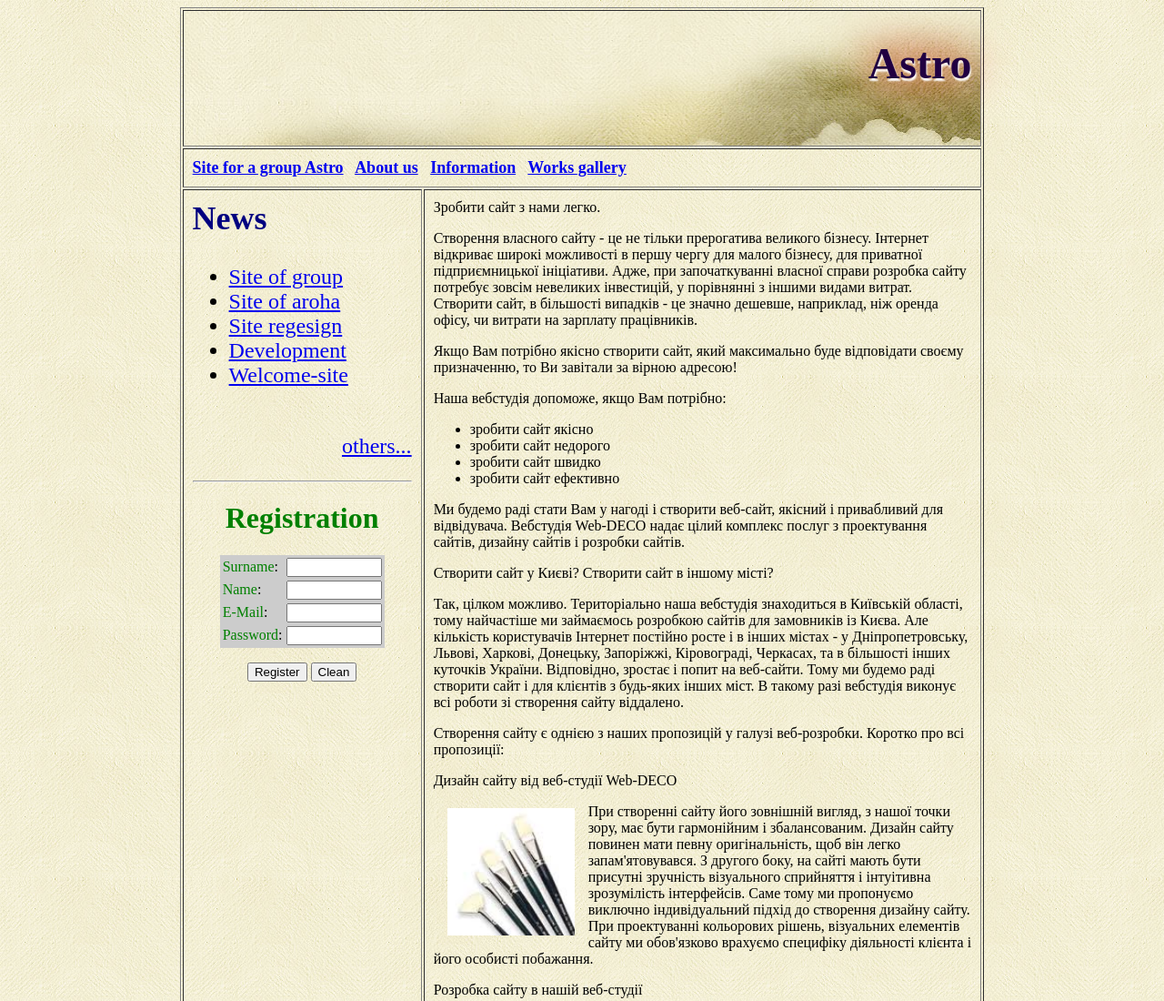
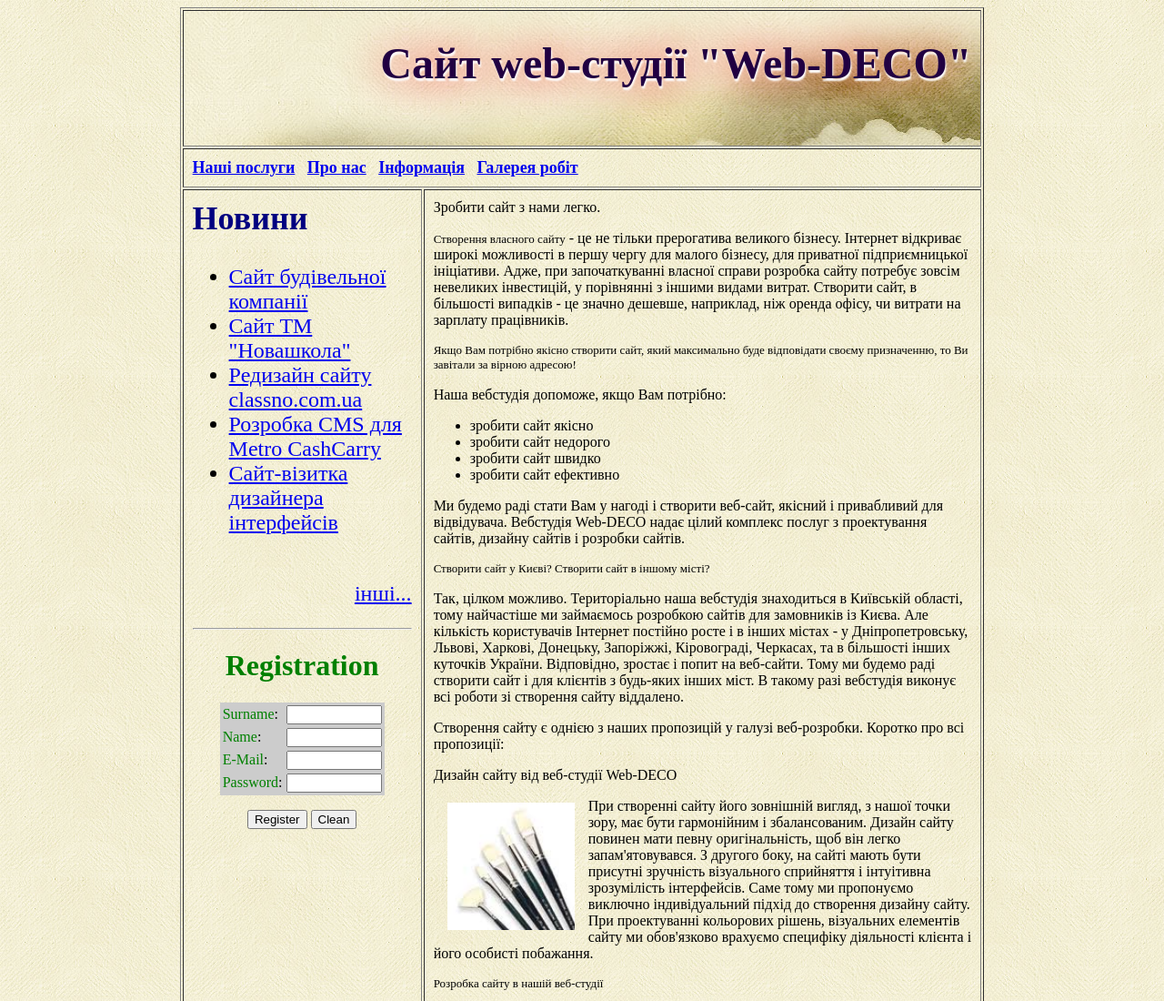
Before and after one commit to MarharytaKoreva/MarharytaKoreva.github.io, a plain HTML site: page index.html in a window 1280 px wide. Shown: the top 1100 px of the page at 91% size. Drawn offline with Linux system fonts and the light colour scheme.

Commit message:
Зміна тексту

```diff
--- a/index.html
+++ b/index.html
@@ -14,25 +14,25 @@
 		<table border="1" align="center" cellpadding="10" width="70%">
 			<tr>
 				<td background="images/bg-3.jpg" colspan="2" height="150" align="right" hspace="5">
-					<font size="5" color="Maroon"><h1 class="shadowtext">Astro</h1></font>
+					<font size="5" color="Maroon"><h1 class="shadowtext">Сайт web-студії "Web-DECO"</h1></font>
 				</td><tr>
 				<td colspan="2">
 				<font size="4"><b>
-				<a href="#">Site for a group Astro</a>&nbsp;&nbsp; <a href="#">About us</a>&nbsp;&nbsp;
-				<a href="#">Information</a>&nbsp;&nbsp; <a href="#">Works gallery</a></b></font>
+				<a href="#">Наші послуги</a>&nbsp;&nbsp; <a href="#">Про нас</a>&nbsp;&nbsp;
+				<a href="#">Інформація</a>&nbsp;&nbsp; <a href="#">Галерея робіт</a></b></font>
 				</td>
 			</tr>
 			<tr>
 				<td width="30%" valign="top">
-				<font size="5" color="navy"><h2>News</h2></font>
+				<font size="5" color="navy"><h2>Новини</h2></font>
 					<font size="5">
 				<ul>
-					<li><a href="#">Site of group</a></li>
-					<li><a href="#">Site of aroha</a></li>
-					<li><a href="#">Site regesign</a></li>
-					<li><a href="#">Development</a></li>
-					<li><a href="#">Welcome-site</a></li><br>
-					<p align="right"><a href="#">others...</a></p>
+					<li><a href="#">Сайт будівельної компанії</a></li>
+					<li><a href="#">Сайт ТМ "Новашкола"</a></li>
+					<li><a href="#">Редизайн сайту classno.com.ua</a></li>
+					<li><a href="#">Розробка CMS для Metro CashCarry</a></li>
+					<li><a href="#">Сайт-візитка дизайнера інтерфейсів</a></li><br>
+					<p align="right"><a href="#">інші...</a></p>
 				</ul>
 				</font>
 			<hr>
@@ -65,8 +65,8 @@
 </hr>
 				</td>
 				<td width="70%"><p>Зробити сайт з нами легко.</p>
-   <p>Створення власного сайту - це не тільки прерогатива великого бізнесу. Інтернет відкриває широкі можливості в першу чергу для малого бізнесу, для приватної підприємницької ініціативи. Адже, при започаткуванні власної справи розробка сайту потребує зовсім невеликих інвестицій, у порівнянні з іншими видами витрат. Створити сайт, в більшості випадків - це значно дешевше, наприклад, ніж оренда офісу, чи витрати на зарплату працівників.</p>
-   <p>Якщо Вам потрібно якісно створити сайт, який максимально буде відповідати своєму призначенню, то Ви завітали за вірною адресою!</p>
+   <p><font size="2">Створення власного сайту</font> - це не тільки прерогатива великого бізнесу. Інтернет відкриває широкі можливості в першу чергу для малого бізнесу, для приватної підприємницької ініціативи. Адже, при започаткуванні власної справи розробка сайту потребує зовсім невеликих інвестицій, у порівнянні з іншими видами витрат. Створити сайт, в більшості випадків - це значно дешевше, наприклад, ніж оренда офісу, чи витрати на зарплату працівників.</p>
+   <p><font size="2">Якщо Вам потрібно якісно створити сайт, який максимально буде відповідати своєму призначенню, то Ви завітали за вірною адресою!</font></p>
 <p>Наша вебстудія допоможе, якщо Вам потрібно:</p>
 <p>
 <ul>
@@ -77,14 +77,14 @@
 </ul>
 </p>
 <p>Ми будемо раді стати Вам у нагоді і створити веб-сайт, якісний і привабливий для відвідувача. Вебстудія Web-DECO надає цілий комплекс послуг з проектування сайтів, дизайну сайтів і розробки сайтів.</p>
-<p>Створити сайт у Києві? Створити сайт в іншому місті?</p>
+<p><font size="2">Створити сайт у Києві? Створити сайт в іншому місті?</font></p>
 <p>Так, цілком можливо. Територіально наша вебстудія знаходиться в Київській області, тому найчастіше ми займаємось розробкою сайтів для замовників із Києва. Але кількість користувачів Інтернет постійно росте і в інших містах - у Дніпропетровську, Львові, Харкові, Донецьку, Запоріжжі, Кіровограді, Черкасах, та в більшості інших куточків України. Відповідно, зростає і попит на веб-сайти. Тому ми будемо раді створити сайт і для клієнтів з будь-яких інших міст. В такому разі вебстудія виконує всі роботи зі створення сайту віддалено.</p>
 <p>Створення сайту є однією з наших пропозицій у галузі веб-розробки. Коротко про всі пропозиції:</p>
 <p>Дизайн сайту від веб-студії Web-DECO</p>
 <p>
 <img src="images/penzli.jpg" height="140" width="140" align="left" hspace="15" vspace="5">
 При створенні сайту його зовнішній вигляд, з нашої точки зору, має бути гармонійним і збалансованим. Дизайн сайту повинен мати певну оригінальність, щоб він легко запам'ятовувався. З другого боку, на сайті мають бути присутні зручність візуального сприйняття і інтуітивна зрозумілість інтерфейсів. Саме тому ми пропонуємо виключно індивідуальний підхід до створення дизайну сайту. При проектуванні кольорових рішень, візуальних елементів сайту ми обов'язково врахуємо специфіку діяльності клієнта і його особисті побажання.</p>
-<p>Розробка сайту в нашій веб-студії</p>
+<p><font size="2">Розробка сайту в нашій веб-студії</font></p>
 <p>
 <img src="images/html.jpg" height="140" width="140" align="left" hspace="15" vspace="5">
 Основа для ефективного виконання сайтом покладених на нього задач, як правило, закладається ще в період розробки сайту. Ми ретельно ставимось до питань швидкодії і економії ресурсів при роботі сайту. В той же час, важливе значення мають його надійність, зручність керування сайтом, можливість оновлення і нарощення функціональності сайту. Тому ми розробили власну систему керування контентом сайту (CMS), яка дозволяє зробити процес управління створеним сайтом максимально зручним і приємним.</p>
```
